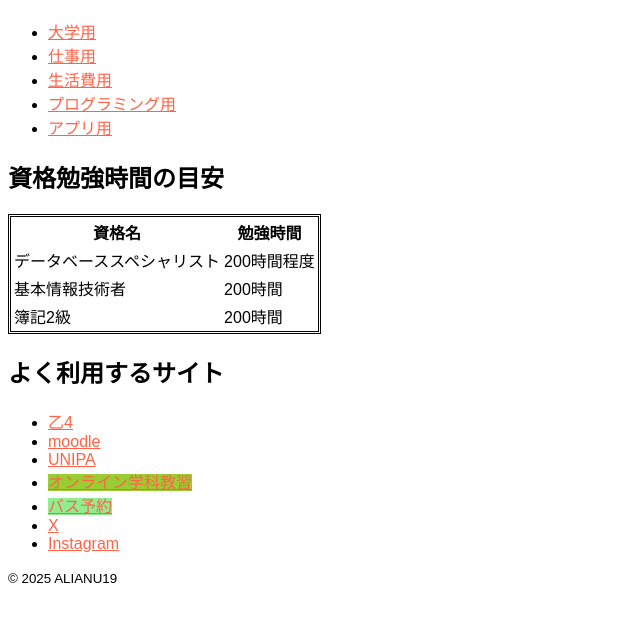
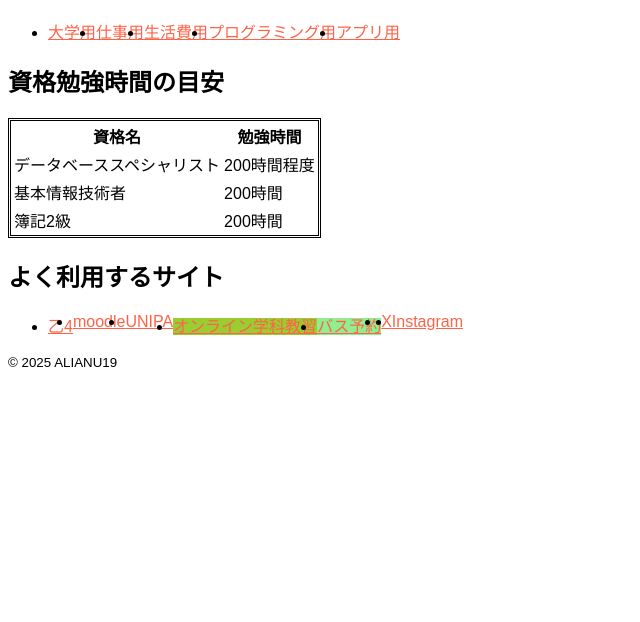
Before and after one commit to tense430/tense430, a plain HTML site: page guide.html in a window 1280 px wide. Shown: the part 70-692 px from the top of the page, without its empty margins (0-640 px from the left). Drawn offline with Linux system fonts and the light colour scheme.

Commit message:
Update style.css

```diff
--- a/css/style.css
+++ b/css/style.css
@@ -1,15 +1,21 @@
 body {
-    font-family: 'Meiryo', 'Noto Sans JP', sans-serif;
+  font-family: "Meiryo", "Noto Sans JP", sans-serif;
+}
+
+ul {
+  display: flex;
+  flex-wrap: wrap;
+  justify-content: flex-start;
 }
 
 a:link {
-    color: tomato;
+  color: tomato;
 }
 
 a:visited {
-    color: tomato;
+  color: tomato;
 }
 
 a:hover {
-    background-color: lightgreen;
+  background-color: lightgreen;
 }
```
